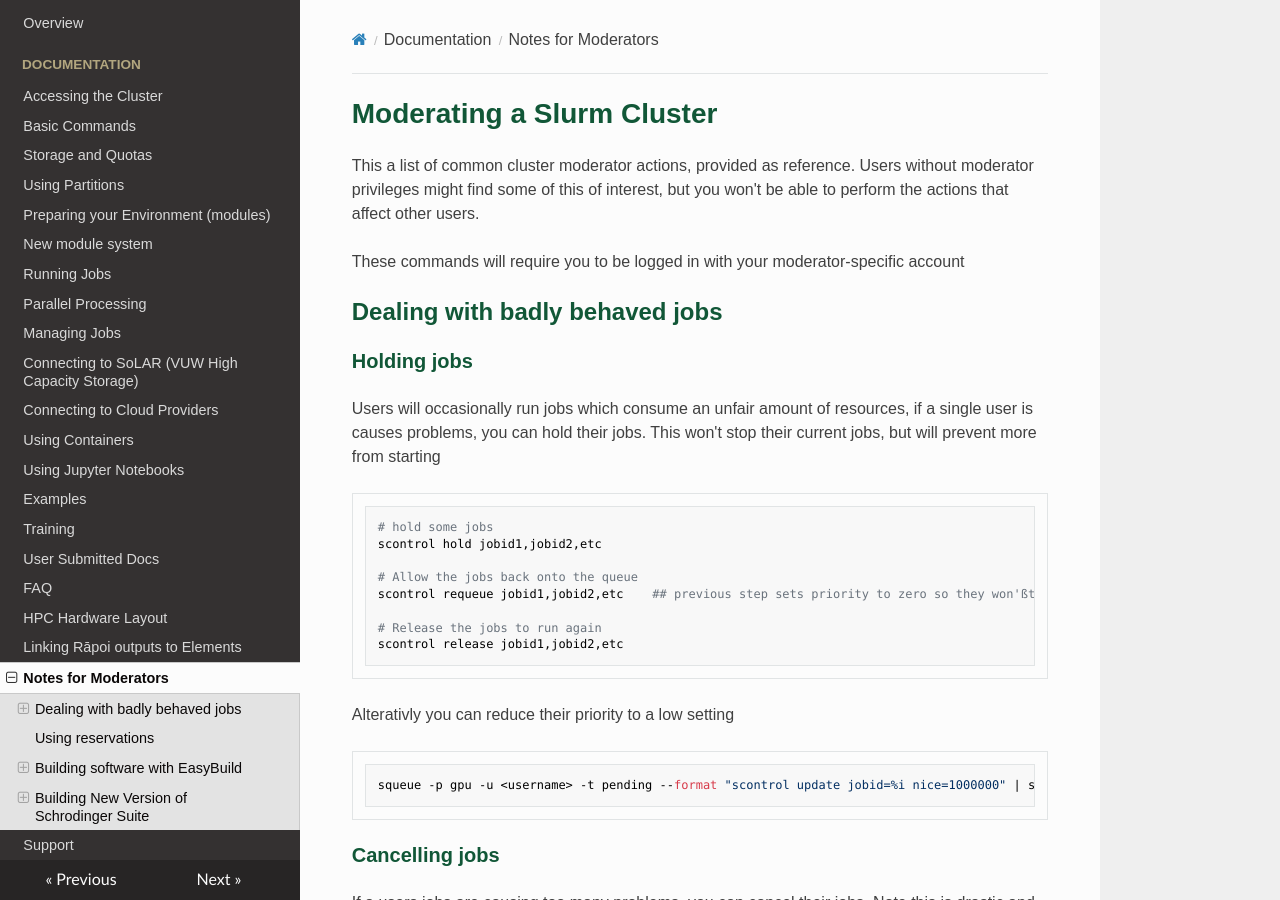
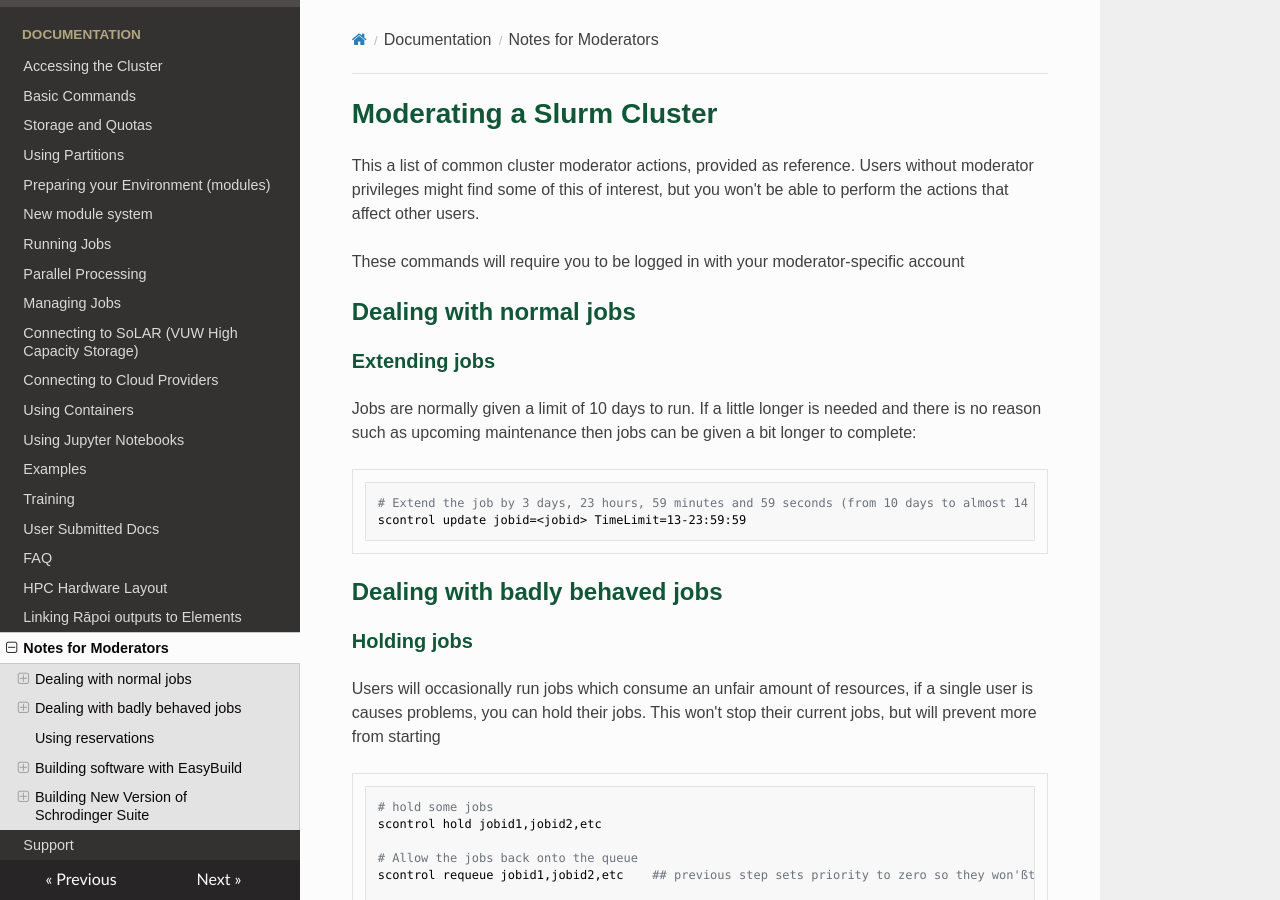
Before and after one commit to vuw-research-computing/raapoi-docs, an MkDocs documentation site: the page built from docs/mods_admins.md, in a window 1280 px wide and 900 px high. Built offline with MkDocs 1.6.1, drawn with Linux system fonts in a browser that asks for light colours; nearby versions of some CDN libraries; some web fonts are replaced.

Commit message:
Information about extending a job

````diff
--- a/docs/mods_admins.md
+++ b/docs/mods_admins.md
@@ -3,6 +3,18 @@
 This a list of common cluster moderator actions, provided as reference. Users without moderator privileges might find some of this of interest, but you won't be able to perform the actions that affect other users.
 
 These commands will require you to be logged in with your moderator-specific account
+
+## Dealing with normal jobs
+
+### Extending jobs
+
+Jobs are normally given a limit of 10 days to run. If a little longer is needed and there is no reason such as upcoming maintenance then jobs can be given a bit longer to complete:
+
+```bash
+# Extend the job by 3 days, 23 hours, 59 minutes and 59 seconds (from 10 days to almost 14 days)
+scontrol update jobid=<jobid> TimeLimit=13-23:59:59
+
+```
 
 ## Dealing with badly behaved jobs
 
````
